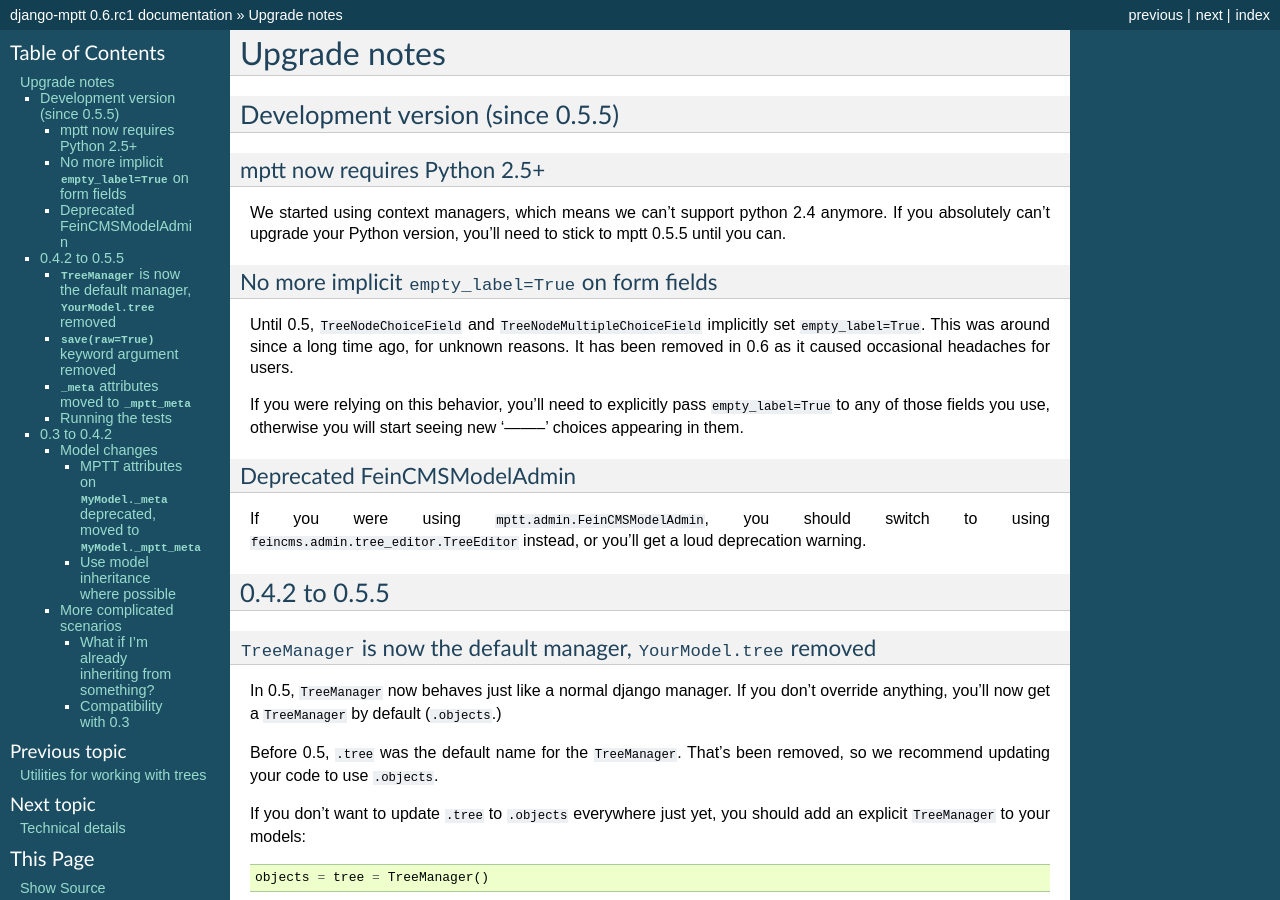
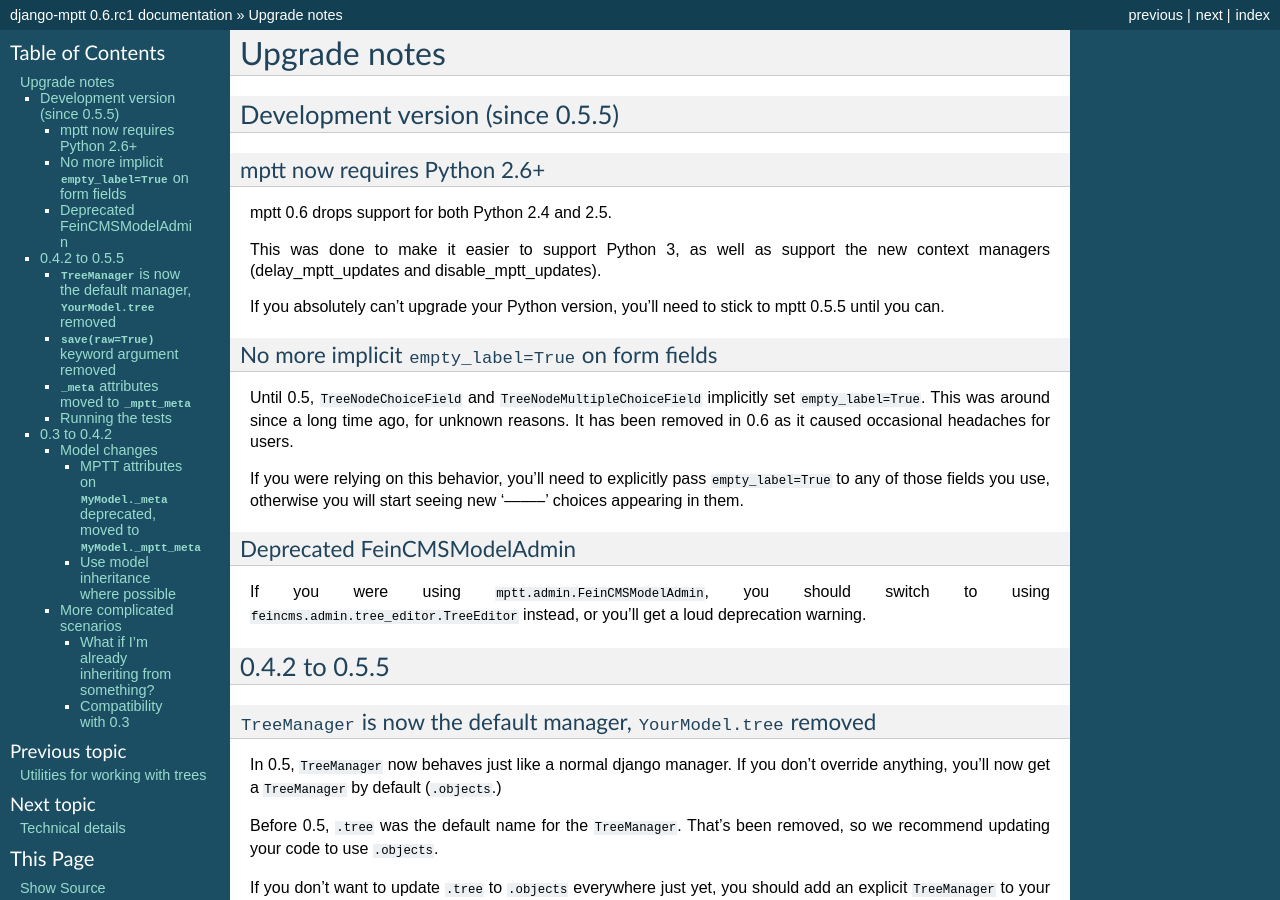
Before and after one commit to django-mptt/django-mptt, a Sphinx documentation site: the page built from docs/upgrade.rst, in a window 1280 px wide and 900 px high. Built offline with Sphinx 7.4.7, drawn with Linux system fonts in a browser that asks for light colours.

Commit message:
fix note about python support in upgrade notes, we dont support python 2.5 anymore

```diff
--- a/docs/upgrade.rst
+++ b/docs/upgrade.rst
@@ -5,10 +5,14 @@
 Development version (since 0.5.5)
 =================================
 
-mptt now requires Python 2.5+
+mptt now requires Python 2.6+
 ~~~~~~~~~~~~~~~~~~~~~~~~~~~~~
 
-We started using context managers, which means we can't support python 2.4 anymore. If you absolutely can't upgrade your Python version, you'll need to stick to mptt 0.5.5 until you can.
+mptt 0.6 drops support for both Python 2.4 and 2.5.
+
+This was done to make it easier to support Python 3, as well as support the new context managers (delay_mptt_updates and disable_mptt_updates).
+
+If you absolutely can't upgrade your Python version, you'll need to stick to mptt 0.5.5 until you can.
 
 No more implicit ``empty_label=True`` on form fields
 ~~~~~~~~~~~~~~~~~~~~~~~~~~~~~~~~~~~~~~~~~~~~~~~~~~~~
```
Also changed, not shown: 1 other file.
